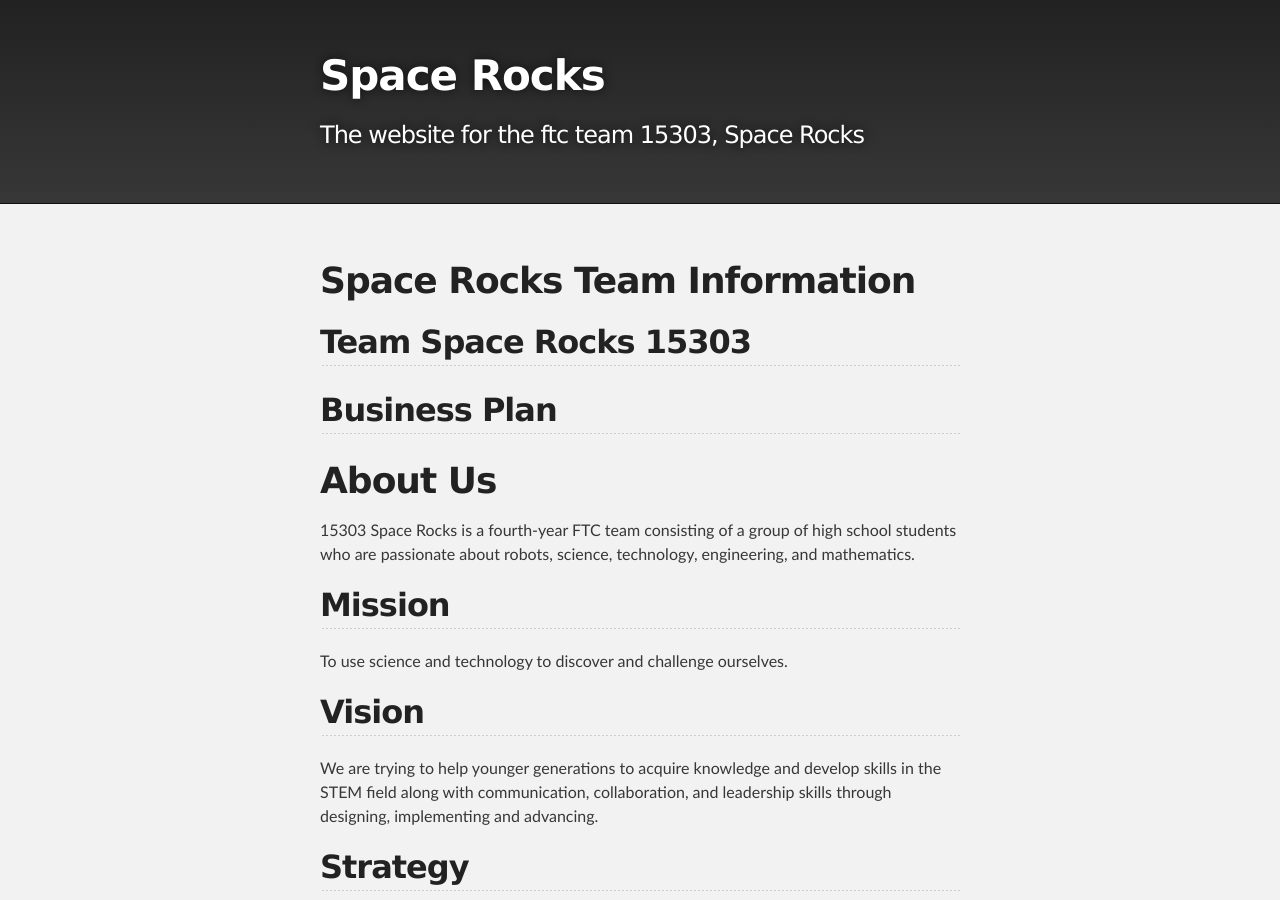
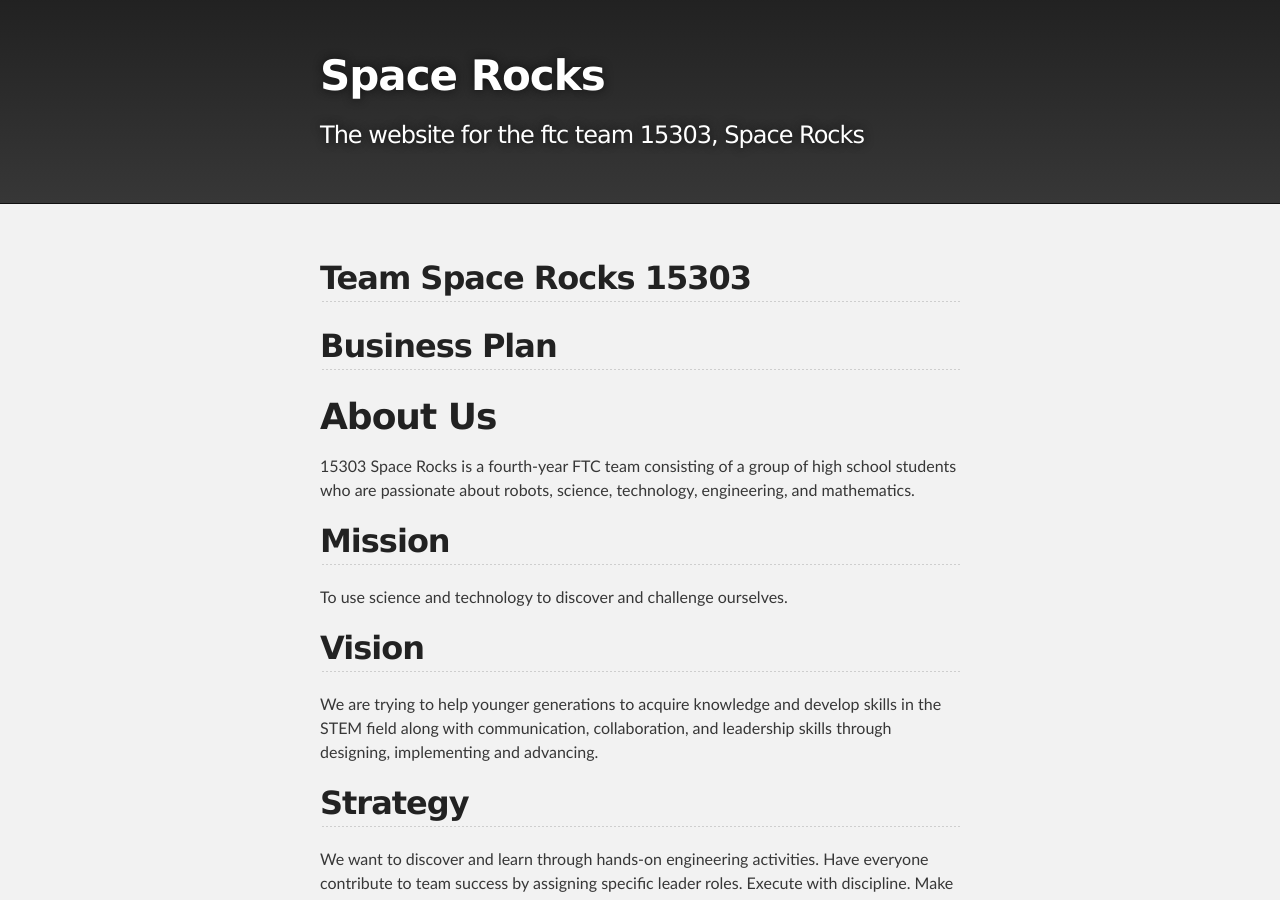
Before and after one commit to 15303/15303.github.io, a Jekyll site: the page built from engineering-nb.md, in a window 1280 px wide and 900 px high, scrolled down 1363 px. Built offline with Jekyll 4.4.1, drawn with Linux system fonts in a browser that asks for light colours; our own code applies the rules of GitHub Pages for plain Markdown files.

Commit message:
Update engineering-nb.md

```diff
--- a/engineering-nb.md
+++ b/engineering-nb.md
@@ -1,7 +1,6 @@
 <html>
 
   <head>
-  <h1> Space Rocks Team Information </h1>
 
   </head>
 
```
